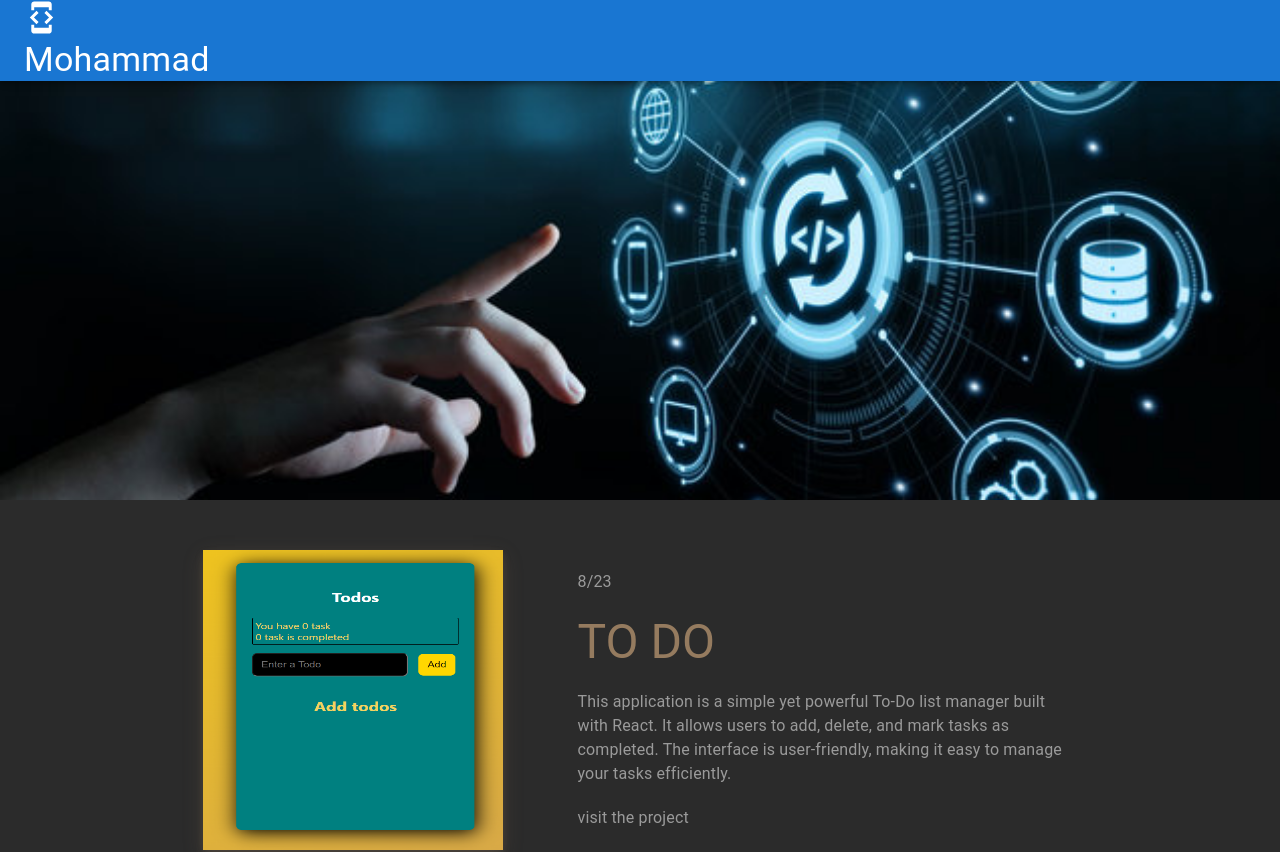
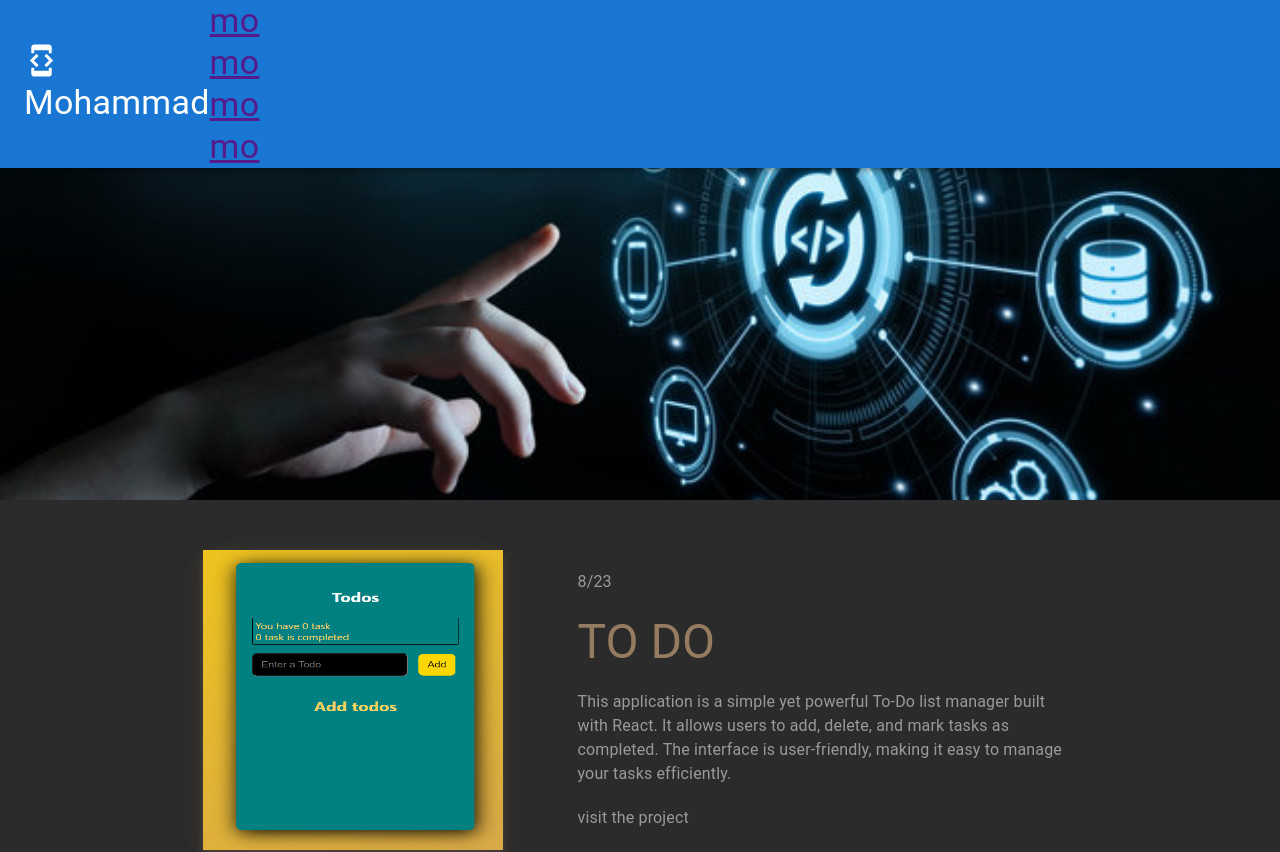
Before and after one commit to mouhamadx92x/portfolio, a Next.js app: page / in a window 1280 px wide. Shown: the top 852 px of the page. Built offline with nearby package versions, Linux system fonts and the light colour scheme; no server answers.

Commit message:
create the links in the header

```diff
--- a/src/app/components/header-new/index.tsx
+++ b/src/app/components/header-new/index.tsx
@@ -10,6 +10,20 @@ const NewHeader = () => {
                     <DeveloperModeIcon fontSize="large" />
                     <Typography variant="h4">Mohammad</Typography>
                 </Box>
+                <Box>
+                    <Link href="" passHref>
+                        <Typography variant="h4">mo</Typography>
+                    </Link>
+                    <Link href="" passHref>
+                        <Typography variant="h4">mo</Typography>
+                    </Link>
+                    <Link href="" passHref>
+                        <Typography variant="h4">mo</Typography>
+                    </Link>
+                    <Link href="" passHref>
+                        <Typography variant="h4">mo</Typography>
+                    </Link>
+                </Box>
             </Toolbar>
         </AppBar>
     );
```
